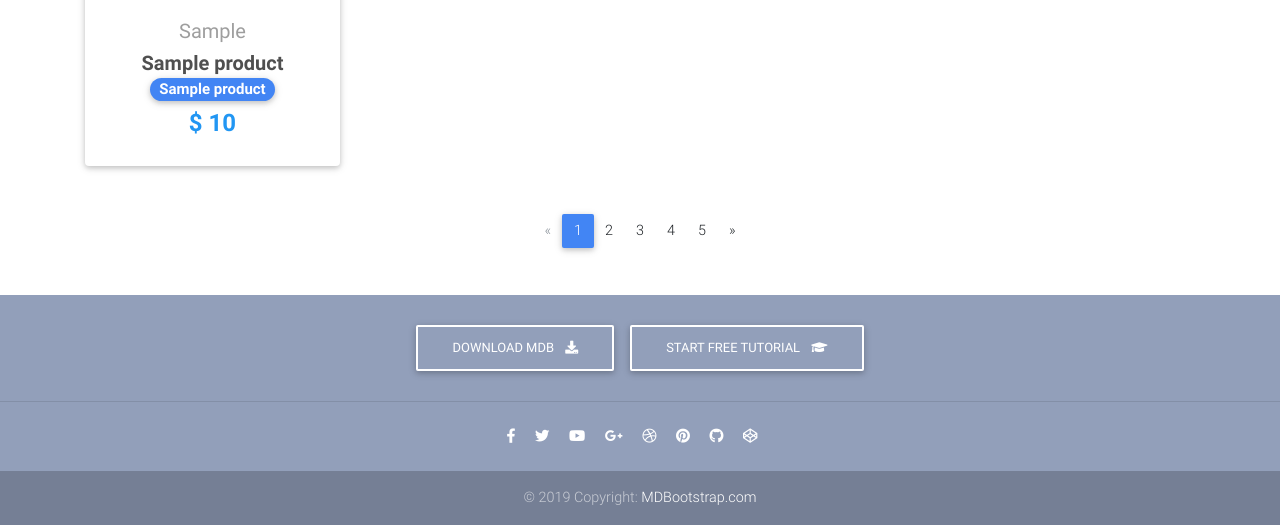
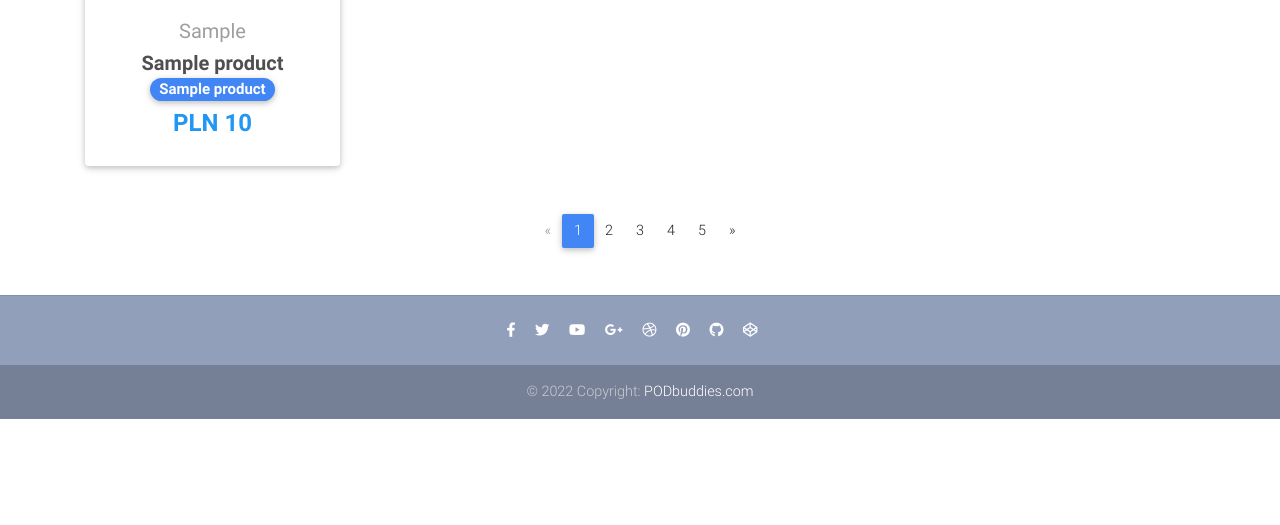
Before and after one commit to MichuSz/FP_Podbuddies_v2, a Django app: template templates/home.html in a window 1280 px wide. Shown: the part 794-1319 px from the top of the page. After the commit the page ends 1213 px from the top, so only its background shows below. Run offline with Django 3.2, Linux system fonts and the light colour scheme; the template is opened without the code that fills it: most values are stand-ins (such as "Sample title", 1, 10 or a date in 2020); grey boxes marked "Sample" are stand-in pictures; parts of the project's set-up code (start-up, migrations or seed data) failed here and were passed over; some libraries are stand-ins or nearby versions.

Commit message:
carousell, pillows, some link :)

```diff
--- a/store/views.py
+++ b/store/views.py
@@ -16,7 +16,6 @@ stripe.api_key = settings.STRIPE_KEY
 class HomeView(ListView):
     model = Product
     template_name = "home.html"
-
 
 class ProductView(DetailView):
     model = Product
--- a/templates/base.html
+++ b/templates/base.html
@@ -7,7 +7,7 @@
   <meta charset="utf-8">
   <meta name="viewport" content="width=device-width, initial-scale=1, shrink-to-fit=no">
   <meta http-equiv="x-ua-compatible" content="ie=edge">
-  <title>Djanggo Ecommerce</title>
+  <title>PODBuddies</title>
   <!-- Font Awesome -->
   <link rel="stylesheet" href="https://use.fontawesome.com/releases/v5.11.2/css/all.css">
   <!-- Bootstrap core CSS -->
@@ -53,9 +53,9 @@
   <nav class="navbar fixed-top navbar-expand-lg navbar-light white scrolling-navbar">
     <div class="container">
 
-      <!-- Brand -->
-      <a class="navbar-brand waves-effect" href="https://mdbootstrap.com/docs/jquery/" target="_blank">
-        <strong class="blue-text">MDB</strong>
+      <!-- Brand --> </li class="nav-item">
+      <a class="nav-link waves-effect" href={% url 'store:home' %}>
+        <strong class="blue-text">PODBUDDIES</strong>
       </a>
 
       <!-- Collapse -->
@@ -80,8 +80,8 @@
 
             {% if user.is_authenticated %}
             <li class="nav-item">
-                <a class="nav-link waves-effect">
-                <span class="badge red z-depth-1 mr-1"> 1 </span>
+                <a class="nav-link waves-effect" href="{% url 'store:order-summary' %}">
+                <span class="badge red z-depth-1 mr-1">{{ request.user|cart_product_count }}</span>
                 <i class="fas fa-shopping-cart"></i>
                 <span class="clearfix d-none d-sm-inline-block"> Cart </span>
                 </a>
@@ -92,11 +92,14 @@
                 </a>
             </li>
              </li class="nav-item">
-                <a class="nav-link waves-effect" href="{% url 'logout' %}"> logout</a>
+                <a class="nav-link waves-effect" href="{% url 'account_logout' %}"> logout</a>
             </li>
             {% else %}
              </li class="nav-item">
-                <a class="nav-link waves-effect" href="{% url 'login' %}"> login</a>
+                <a class="nav-link waves-effect" href="{% url 'account_signup' %}"> sign up</a>
+            </li>
+             </li class="nav-item">
+                <a class="nav-link waves-effect" href="{% url 'account_login' %}"> login</a>
             </li>
             {% endif %}
         </ul>
--- a/templates/footer.html
+++ b/templates/footer.html
@@ -1,17 +1,6 @@
 <!--Footer-->
   <footer class="page-footer text-center font-small mt-4 wow fadeIn">
 
-    <!--Call to action-->
-    <div class="pt-4">
-      <a class="btn btn-outline-white" href="https://mdbootstrap.com/docs/jquery/getting-started/download/" target="_blank"
-        role="button">Download MDB
-        <i class="fas fa-download ml-2"></i>
-      </a>
-      <a class="btn btn-outline-white" href="https://mdbootstrap.com/education/bootstrap/" target="_blank" role="button">Start
-        free tutorial
-        <i class="fas fa-graduation-cap ml-2"></i>
-      </a>
-    </div>
     <!--/.Call to action-->
 
     <hr class="my-4">
@@ -54,8 +43,8 @@
 
     <!--Copyright-->
     <div class="footer-copyright py-3">
-      © 2019 Copyright:
-      <a href="https://mdbootstrap.com/education/bootstrap/" target="_blank"> MDBootstrap.com </a>
+      © 2022 Copyright:
+      <a href={% url 'store:home' %}> PODbuddies.com </a>
     </div>
     <!--/.Copyright-->
 
--- a/templates/home.html
+++ b/templates/home.html
@@ -1,4 +1,5 @@
 {% extends 'base.html' %}
+{% load static %}
 
 {% block content %}
 
@@ -19,31 +20,16 @@
 
       <!--First slide-->
       <div class="carousel-item active">
-        <div class="view" style="background-image: url('https://mdbootstrap.com/img/Photos/Horizontal/E-commerce/8-col/img%282%29.jpg'); background-repeat: no-repeat; background-size: cover;">
+        <div class="view" style="background-image:url('{% static 'img/carousell/11.jpg' %}'); background-repeat: no-repeat; background-size: cover;">
 
           <!-- Mask & flexbox options-->
           <div class="mask rgba-black-strong d-flex justify-content-center align-items-center">
 
             <!-- Content -->
             <div class="text-center white-text mx-5 wow fadeIn">
-              <h1 class="mb-4">
-                <strong>Learn Bootstrap 4 with MDB</strong>
-              </h1>
 
-              <p>
-                <strong>Best & free guide of responsive web design</strong>
-              </p>
+              <img src="{% static "img/carousell/logo.png" %}" style='display: block;height:75%;width: 75%;margin-left: auto;margin-right: auto;'/>
 
-              <p class="mb-4 d-none d-md-block">
-                <strong>The most comprehensive tutorial for the Bootstrap 4. Loved by over 500 000 users. Video and
-                  written versions
-                  available. Create your own, stunning website.</strong>
-              </p>
-
-              <a target="_blank" href="https://mdbootstrap.com/education/bootstrap/" class="btn btn-outline-white btn-lg">Start
-                free tutorial
-                <i class="fas fa-graduation-cap ml-2"></i>
-              </a>
             </div>
             <!-- Content -->
 
@@ -56,7 +42,7 @@
 
       <!--Second slide-->
       <div class="carousel-item">
-        <div class="view" style="background-image: url('https://mdbootstrap.com/img/Photos/Horizontal/E-commerce/8-col/img%283%29.jpg'); background-repeat: no-repeat; background-size: cover;">
+        <div class="view" style="background-image: url('{% static 'img/carousell/2.jpg' %}'); background-repeat: no-repeat; background-size: cover;">
 
           <!-- Mask & flexbox options-->
           <div class="mask rgba-black-strong d-flex justify-content-center align-items-center">
@@ -64,23 +50,17 @@
             <!-- Content -->
             <div class="text-center white-text mx-5 wow fadeIn">
               <h1 class="mb-4">
-                <strong>Learn Bootstrap 4 with MDB</strong>
+                <img src="{% static "img/carousell/logo.png" %}" style='display: block;height:45%;width: 45%;margin-left: auto;margin-right: auto;'/>
               </h1>
 
-              <p>
-                <strong>Best & free guide of responsive web design</strong>
+              <h3>
+                <strong>Variety of cases with one task only, protect your earbuds.</strong>
+              </h3>
+              <p class="mb-4 d-none d-md-block">
+                <strong>Plenty to choose from, alot of themes, various devices. Anything you might want, we probably have it.</strong>
               </p>
 
-              <p class="mb-4 d-none d-md-block">
-                <strong>The most comprehensive tutorial for the Bootstrap 4. Loved by over 500 000 users. Video and
-                  written versions
-                  available. Create your own, stunning website.</strong>
-              </p>
 
-              <a target="_blank" href="https://mdbootstrap.com/education/bootstrap/" class="btn btn-outline-white btn-lg">Start
-                free tutorial
-                <i class="fas fa-graduation-cap ml-2"></i>
-              </a>
             </div>
             <!-- Content -->
 
@@ -93,7 +73,7 @@
 
       <!--Third slide-->
       <div class="carousel-item">
-        <div class="view" style="background-image: url('https://mdbootstrap.com/img/Photos/Horizontal/E-commerce/8-col/img%285%29.jpg'); background-repeat: no-repeat; background-size: cover;">
+        <div class="view" style="background-image: url('{% static 'img/carousell/33.jpg' %}'); background-repeat: no-repeat; background-size: cover;">
 
           <!-- Mask & flexbox options-->
           <div class="mask rgba-black-strong d-flex justify-content-center align-items-center">
@@ -101,21 +81,17 @@
             <!-- Content -->
             <div class="text-center white-text mx-5 wow fadeIn">
               <h1 class="mb-4">
-                <strong>Learn Bootstrap 4 with MDB</strong>
+                <img src="{% static "img/carousell/logo.png" %}" style='display: block;height:45%;width: 45%;margin-left: auto;margin-right: auto;'/>
               </h1>
+                <h3>
+                <strong>For boys, for girls, anyone you would imagine.</strong>
+              </h3>
 
               <p>
-                <strong>Best & free guide of responsive web design</strong>
+                <strong>Perfect for gift, even better to get your own. Bla bla bla bla bla bla i bla.</strong>
               </p>
 
-              <p class="mb-4 d-none d-md-block">
-                <strong></strong>
-              </p>
 
-              <a target="_blank" href="https://mdbootstrap.com/education/bootstrap/" class="btn btn-outline-white btn-lg">Start
-                free tutorial
-                <i class="fas fa-graduation-cap ml-2"></i>
-              </a>
             </div>
             <!-- Content -->
 
@@ -205,8 +181,8 @@
 
               <!--Card image-->
               <div class="view overlay">
-                <img src="https://mdbootstrap.com/img/Photos/Horizontal/E-commerce/Vertical/12.jpg" class="card-img-top"
-                  alt="">
+
+                <img src="{{ MEDIA_URL }}{{ product.img }}"class="card-img-top" alt="">
                 <a href="{{ product.get_absolute_url }}">
                   <div class="mask rgba-white-slight"></div>
                 </a>
@@ -227,7 +203,7 @@
                 </h5>
 
                 <h4 class="font-weight-bold blue-text">
-                  <strong>$
+                  <strong>PLN
                   {% if product.discount_price %}
                   {{ product.discount_price }}
                   {% else %}
@@ -235,18 +211,14 @@
                   {% endif %}
                   </strong>
                 </h4>
-
               </div>
               <!--Card content-->
-
             </div>
             <!--Card-->
-
           </div>
           <!--Grid column-->
 
           {% endfor %}
-
 
         </div>
         <!--Grid row-->
--- a/templates/product.html
+++ b/templates/product.html
@@ -12,7 +12,7 @@
         <!--Grid column-->
         <div class="col-md-6 mb-4">
 
-          <img src="https://mdbootstrap.com/img/Photos/Horizontal/E-commerce/Vertical/12.jpg" class="img-fluid" alt="">
+          <img src="{{ MEDIA_URL }}{{ product.img }}" class="img-fluid" alt="">
 
         </div>
         <!--Grid column-->
```
Also changed, not shown: store/models.py (+9 -1 lines), store/templatetags/cart_template_tags.py (+4 -4 lines), store/urls.py (line endings or trailing spaces).
